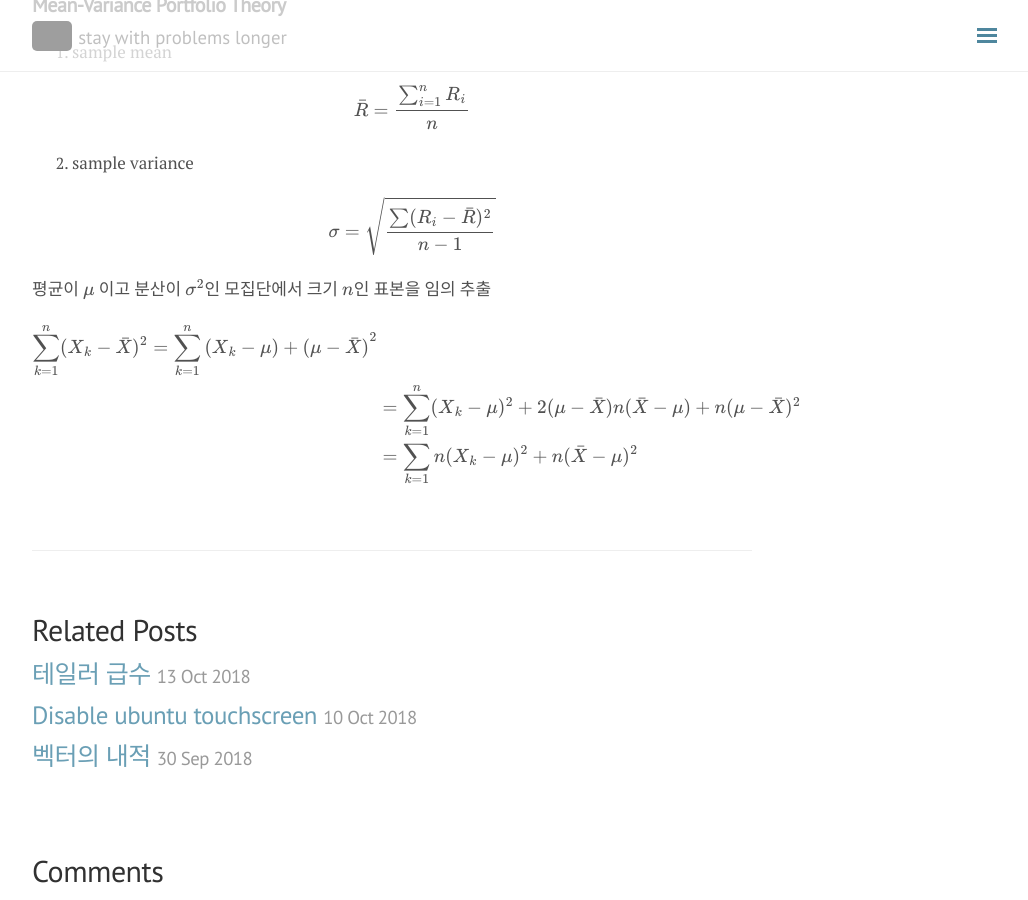
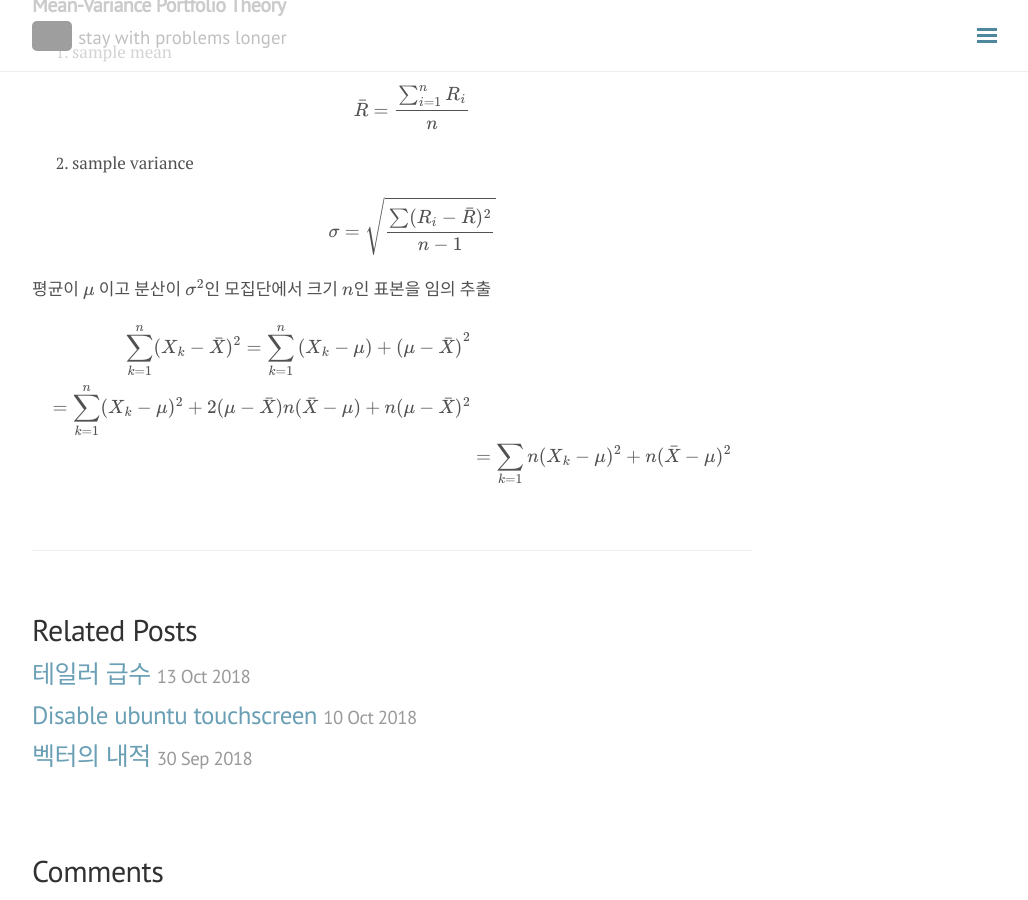
Before and after one commit to seokhoonj/seokhoonj.github.io, a Jekyll site: the page built from _posts/Etc/2018-10-15-Etc-study.md, in a window 1280 px wide and 900 px high, scrolled down 862 px. Shown: the whole window, without its empty margins (248-1276 px from the left). Built offline with Jekyll 4.4.1, drawn with Linux system fonts in a browser that asks for light colours; nearby versions of some CDN libraries; formulas are drawn with MathJax 3; comment, search, counter and statistics services are not loaded; grey boxes are pictures that could not be loaded.

Commit message:
add _posts

```diff
--- a/_posts/Etc/2018-10-15-Etc-study.md
+++ b/_posts/Etc/2018-10-15-Etc-study.md
@@ -44,4 +44,4 @@
 
 평균이 $\mu$ 이고 분산이 $\sigma^2$인 모집단에서 크기 $n$인 표본을 임의 추출
 
-\\( \begin{align} \sum\_{k=1}^{n}(X\_k - \bar{X})^2 = \sum\_{k=1}^{n}\{(X\_k - \mu) + (\mu - \bar{X})\}^2 \\\\ & = \sum\_{k=1}^{n}(X\_k - \mu)^2 + 2(\mu - \bar{X})n(\bar{X} - \mu) + n(\mu - \bar{X})^2 \\\\ & = \sum\_{k=1}{n}(X\_k - \mu)^2 + n(\bar{X} - \mu)^2 \end{align} \\)
+\\( \begin{align} \sum\_{k=1}^{n}(X\_k - \bar{X})^2 = \sum\_{k=1}^{n}\{(X\_k - \mu) + (\mu - \bar{X})\}^2 \\\\ = \sum\_{k=1}^{n}(X\_k - \mu)^2 + 2(\mu - \bar{X})n(\bar{X} - \mu) + n(\mu - \bar{X})^2 \\\\ & = \sum\_{k=1}{n}(X\_k - \mu)^2 + n(\bar{X} - \mu)^2 \end{align} \\)
```
